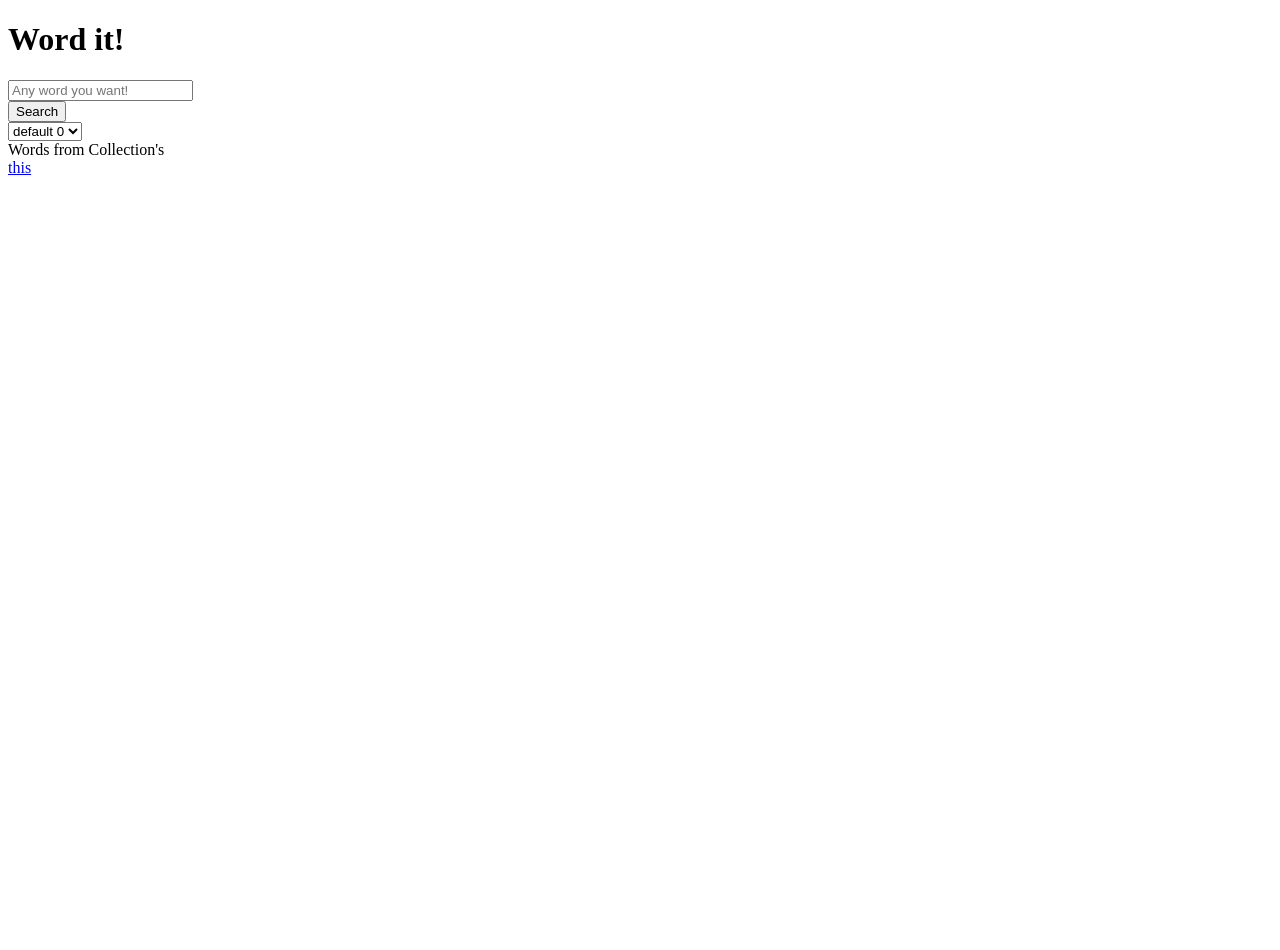
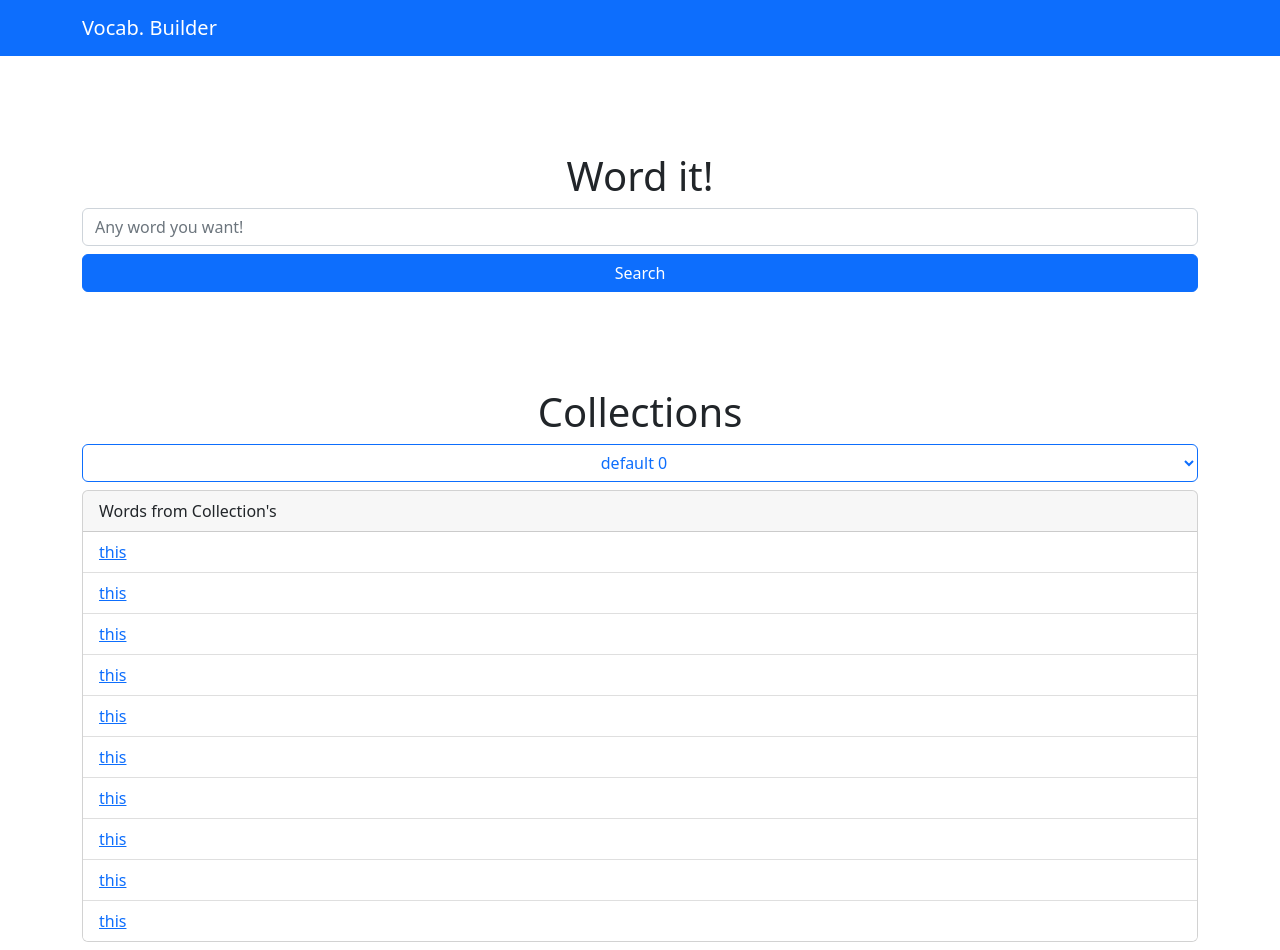
Before and after one commit to fernando-gap/dictionary-builder, a Next.js app: page /search in a window 1280 px wide. Before the commit the page ends 800 px from the top, so only its background shows below. Built offline with nearby package versions, Linux system fonts and the light colour scheme.

Commit message:
refactor: search page
The elements from (8a0cf0f) was in a weird arragement, so it changed
to be more spaced.

```diff
--- a/components/dropdown.js
+++ b/components/dropdown.js
@@ -5,7 +5,7 @@ export default function Collection(props) {
 
   return (
     <>
-      <select className="btn btn-outline-primary w-100 mt-5">
+      <select className="btn btn-outline-primary w-100">
         {props.cols.map((e, index) =>
           <option key={index}>{e}</option>
         )}
--- a/components/layout.js
+++ b/components/layout.js
@@ -4,7 +4,7 @@ import Container from 'react-bootstrap/Container'
 export default function Layout(props) {
   return (
     <>
-      <Navbar bg="primary" expand="lg" variant="dark" className="mb-4">
+      <Navbar bg="primary" expand="lg" variant="dark" className="mb-5">
         <Container>
           <Navbar.Brand href="/">Vocab. Builder</Navbar.Brand>
         </Container>
--- a/components/word.js
+++ b/components/word.js
@@ -4,7 +4,7 @@ import ListGroup from "react-bootstrap/ListGroup"
 export default function Word(props) {
   return (
     <>
-      <Card className="mt-2">
+      <Card className="mt-2 mb-2">
         <Card.Header>Words from Collection's</Card.Header>
         <ListGroup variant="flush">
           {props.words.map((e, index) =>
--- a/pages/_app.js
+++ b/pages/_app.js
@@ -1,3 +1,13 @@
+import 'bootstrap/dist/css/bootstrap.min.css';
+import Layout from '../components/layout.js';
+
 export default function App({ Component, pageProps }) {
-  return <Component {...pageProps} />
+  return (
+    <>
+      <Layout>
+        <Component {...pageProps} />
+      </Layout>
+    </>
+  )
+
 }
--- a/pages/search.js
+++ b/pages/search.js
@@ -12,8 +12,8 @@ export default function Search({ collections, words }) {
     <>
       <Container>
         <form method="post">
-          <Row className="row-cols-1">
-            <Col>
+          <Row className="row-cols-1" style={{'margin-top': '6rem'}}>
+            <Col className="mb-5">
               <h1 className="text-center">Word it!</h1>
                 <Form.Control
                   type="text"
@@ -24,7 +24,8 @@ export default function Search({ collections, words }) {
                   <Button type="submit" className="mt-2">Search</Button>
                 </div>
             </Col>
-            <Col>
+            <Col className="mt-5">
+              <h1 className="text-center">Collections</h1>
               <Collection cols={collections}/>
             </Col>
             <Col>
@@ -43,6 +44,15 @@ export async function getServerSideProps({ req, res }) {
       collections: ['default 0', 'default 1'],
       words: [
         'this',
+        'this',
+        'this',
+        'this',
+        'this',
+        'this',
+        'this',
+        'this',
+        'this',
+        'this',
       ]
     }
   }
```
